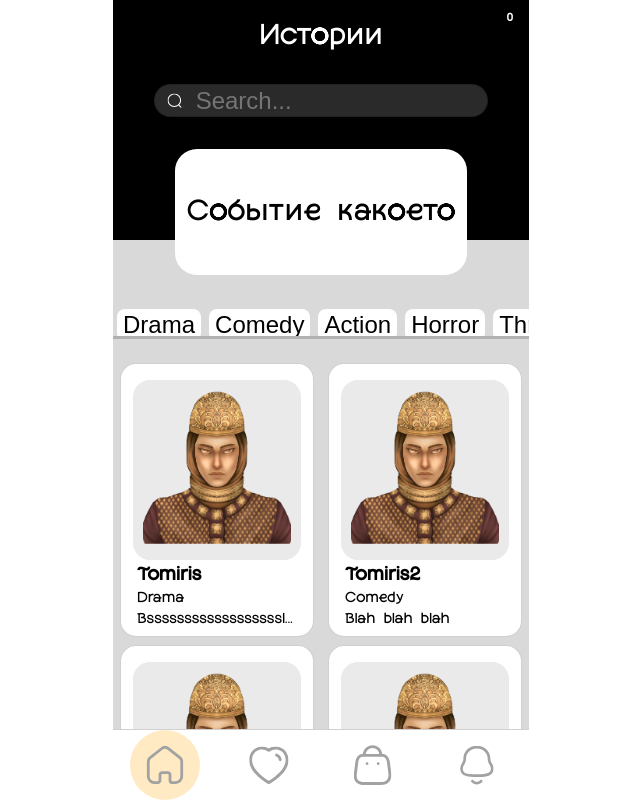
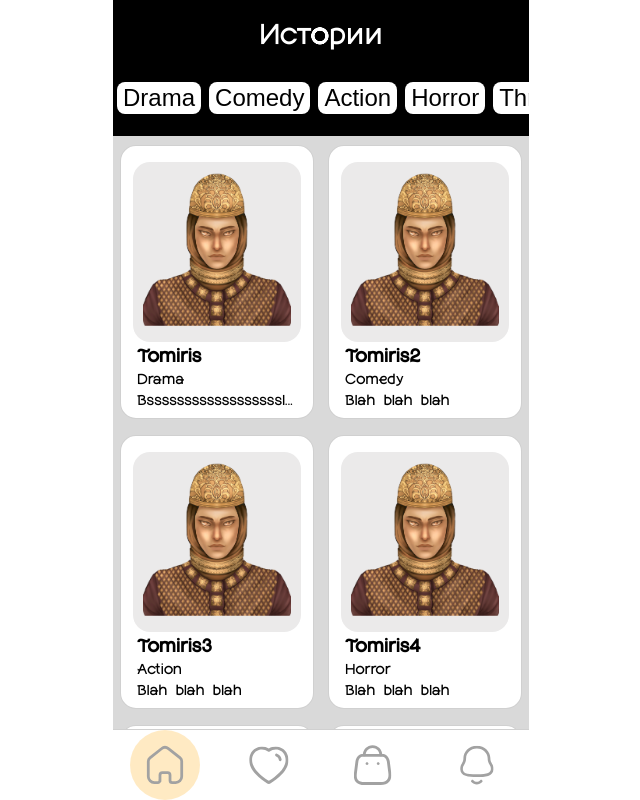
Before and after one commit to c0st1nus/nomadic-telegram, a React (Vite) app: page /home in a window 1280 px wide. Shown: the whole page, without its empty margins (319-959 px from the left). Built offline with nearby package versions, Linux system fonts and the light colour scheme.

Commit message:
Small fixes

```diff
--- a/src/components/Characters.tsx
+++ b/src/components/Characters.tsx
@@ -45,8 +45,7 @@ const Scene = ({...props} : SceneProps) => {
     );
 }
 
-const Sprite = styled.img<CharacterProps>
-`
+const Sprite = styled.img<CharacterProps>`
     height: ${props => props.height/2}vh;
     width: auto;
     object-fit: contain;
--- a/src/components/Navbar.tsx
+++ b/src/components/Navbar.tsx
@@ -28,6 +28,7 @@ const StyledLink = styled(NavLink)`
 `;
 
 const Navbar = () => {
+    const location = useLocation();
     const buttons = [
         { name: "home", icon: "/public/home.svg", path: "/home" },
         { name: "heart", icon: "/public/heart.svg", path: "/favourite" },
@@ -37,7 +38,7 @@ const Navbar = () => {
     return (
     <StyledNavbar>
         {buttons.map((button) => (
-        <StyledLink key={button.name} to={button.path} style={{ backgroundColor: button.path.includes(useLocation().pathname) ? "#ffa6003c" : "transparent" }}>
+        <StyledLink key={button.name} to={button.path} style={{ backgroundColor: button.path == location.pathname ? "#ffa6003c" : "transparent" }}>
           <StyledIcon src={button.icon} />
         </StyledLink>
         ))}
--- a/src/components/Story.tsx
+++ b/src/components/Story.tsx
@@ -5,7 +5,7 @@ interface StoryProps {
     title: string;
     description: string;
     category: string;
-    points: number;
+    // points: number;
 };
 
 const StyledStory = styled.div<StoryProps>`
@@ -17,11 +17,10 @@ const StyledStory = styled.div<StoryProps>`
     height: auto;
     gap: 5px;
 `;
-const StyledText = styled.div
-`
+const StyledText = styled.div`
     color: black;
     font-size: 1rem;
-    text-wrap: nowrap;
+    /* text-wrap: nowrap; */
     overflow: hidden;
     width: 20vh;
     white-space: nowrap;
@@ -38,35 +37,35 @@ const StyledImage = styled.img`
     background-color:rgb(235, 234, 234);
 `;
 
-const StyledPoints = styled.div`
-    position: absolute;
-    top: 1vh;
-    right: 1vh;
-    background-color: #000000;
-    color: #FFFFFF;
-    padding: 0.5vh 1vh;
-    border-radius: 1vh;
-    font-size: 1.5vh;
-    font-weight: 700;
-    z-index: 1;
-    user-select: none;
-    cursor: default;
-    user-select: none;
-    outline: none;
-    -webkit-tap-highlight-color: transparent;
-    user-select: none;
-    outline: none;
-    -webkit-tap-highlight-color: transparent;
-    user-select: none;
-    outline: none;
-    -webkit-tap-highlight-color: transparent;
-`;
+// const StyledPoints = styled.div`
+//     position: absolute;
+//     top: 1vh;
+//     right: 1vh;
+//     background-color: #000000;
+//     color: #FFFFFF;
+//     padding: 0.5vh 1vh;
+//     border-radius: 1vh;
+//     font-size: 1.5vh;
+//     font-weight: 700;
+//     z-index: 1;
+//     user-select: none;
+//     cursor: default;
+//     user-select: none;
+//     outline: none;
+//     -webkit-tap-highlight-color: transparent;
+//     user-select: none;
+//     outline: none;
+//     -webkit-tap-highlight-color: transparent;
+//     user-select: none;
+//     outline: none;
+//     -webkit-tap-highlight-color: transparent;
+// `;
 
 const Story = ({...props}: StoryProps) => {
     return (
         <StyledStory {...props}>
             <StyledImage src={props.image} alt={props.title} />
-            <StyledPoints>{props.points}</StyledPoints>
+            {/* <StyledPoints>{props.points}</StyledPoints> */}
             <StyledText style={{ fontWeight: 'bold', fontSize: '1.25rem' }}>{props.title}</StyledText>
             <StyledText>{props.category}</StyledText>
             <StyledText>{props.description}</StyledText>
--- a/src/components/Typewriter.tsx
+++ b/src/components/Typewriter.tsx
@@ -1,4 +1,4 @@
-import React, { useState, useEffect } from 'react';
+import { useState, useEffect } from 'react';
 
 const Typewriter = ({ text, delay }: { text: string; delay: number }) => {
   const [currentText, setCurrentText] = useState('');
--- a/src/components/paragraph.tsx
+++ b/src/components/paragraph.tsx
@@ -30,7 +30,7 @@ const StyledParagraph = styled.p<ParagraphProps>`
     padding: ${({ padding }) => padding};
     position: ${({ position }) => position};
     width: 100%;
-    text-wrap: nowrap;
+    /* text-wrap: nowrap; */
     white-space: nowrap;
     text-overflow: hidden;
 `;
--- a/src/pages/Menu/Home.tsx
+++ b/src/pages/Menu/Home.tsx
@@ -1,7 +1,7 @@
 import styled from "styled-components";
 import { NavLink } from "react-router-dom";
-import { useState } from "react";
-import { Paragraph, SearchBar, Story } from "../../components";
+import { useState, useEffect } from "react";
+import { Story } from "../../components";
 
 class Story_Class {
     public id: number;
@@ -9,7 +9,7 @@ class Story_Class {
     public description: string;
     public category: string;
     public image: string;
-    public points: number = 0;
+    // public points: number = 0;
 
     constructor(id: number, title: string, description: string, category: string, image: string) {
         this.id = id;
@@ -37,6 +37,7 @@ const StyledHome = styled.div`
     width: 100%;
     font-size: 2rem;
     gap: 2vh;
+    /* position: fixed; */
 `;
 
 const StyledGradient = styled.div`
@@ -44,39 +45,29 @@ const StyledGradient = styled.div`
     background: black;
     position: absolute;
     width: 100%;
-    height: 30%;
+    height: 17vh;
     top: 0;
-    left: 0;
-`
-
-
-const StyledEvent = styled.div`
-    display: flex;
-    align-items: center;
-    justify-content: center;
-    text-align: center;
-    width: 70%;
-    height: 30%;
-    background-color: white;
-    border-radius: 22px;
+    overflow: hidden;
 `;
 
 const StyledCategories = styled.div`
+    height: 5.5vh;
     width: 100%;
     display: flex;
-    /* flex-wrap: nowrap; */
     margin-top: 1vh;
     flex-direction: row;
     z-index: 1;
     overflow-x: auto;
-    /* white-space: nowrap; */
-    gap: 0vh;
-    padding: 10px;
+    overflow-y: hidden; // Prevent vertical scroll
+    gap: 0;
+    padding: 0.7vh;
     border-bottom: 3px solid #0000002f;
+    overscroll-behavior-x: contain; // Contain horizontal scroll
+    touch-action: pan-x; // Improve touch scrolling
 `;
 
 const StyledCategory = styled.button<ICategory>`
-    margin: 0vh 0.5vh;
+    margin: 0 0.5vh;
     height: 2rem;
     text-align: center;
     border-radius: 1vh;
@@ -88,11 +79,16 @@ const StyledCategory = styled.button<ICategory>`
     border: none;
 `;
 
+
 const StyledStories = styled.div`
+    flex-grow: 1;
+    overflow-y: auto;
+    overflow-x: hidden; // Prevent horizontal scroll
+    width: 100%;
     display: grid;
     grid-template-columns: repeat(2, 1fr);
-    overflow-y: scroll;
-    width: 100%;
+    overscroll-behavior-y: contain; // Contain vertical scroll
+    touch-action: pan-y; // Improve touch scrolling
 `;
 
 const StyledStory = styled(NavLink)`
@@ -106,21 +102,26 @@ const StyledStory = styled(NavLink)`
     padding: 1rem;
     text-decoration: none;
     background-color: white;
-    margin: auto;
-    margin-top: 1vh;
+    margin: 1vh auto;
     z-index: -2;
 `;
-const StyledText = styled.div
-`
+
+const StyledText = styled.div`
     color: white;
     font-size: 2rem;
     width: 100%;
     text-align: center;
     margin-top: 20px;
-`
+`;
 
 const Home = () => {
-    const [searchValue, setSearchValue] = useState("");
+    // Add useEffect to control body overflow
+    useEffect(() => {
+        document.body.style.overflow = 'hidden';
+        return () => {
+            document.body.style.overflow = 'visible';
+        };
+    }, []);
     const [activeCategory, setActiveCategory] = useState<string | null>(null);
     const [currentCategory, setCurrentCategory] = useState(DefaultCategory);
 
@@ -129,10 +130,11 @@ const Home = () => {
         setActiveCategory(newCategory);
         setCurrentCategory({
             ...currentCategory,
-            activated: newCategory ? true : false
+            activated: Boolean(newCategory)
         });
         console.log(newCategory);
     };
+
     const categories = [
         "Drama",
         "Comedy",
@@ -146,31 +148,14 @@ const Home = () => {
         new Story_Class(2, "Tomiris2", "Blah blah blah", "Comedy", "/public/Tomiris.png"),
         new Story_Class(3, "Tomiris3", "Blah blah blah", "Action", "/public/Tomiris.png"),
         new Story_Class(4, "Tomiris4", "Blah blah blah", "Horror", "/public/Tomiris.png"),
-        new Story_Class(4, "Tomiris4", "Blah blah blah", "Horror", "/public/Tomiris.png"),
-        new Story_Class(4, "Tomiris4", "Blah blah blah", "Horror", "/public/Tomiris.png"),
-
+        new Story_Class(5, "Tomiris5", "Blah blah blah", "Horror", "/public/Tomiris.png"),
+        new Story_Class(6, "Tomiris6", "Blah blah blah", "Horror", "/public/Tomiris.png"),
     ];
 
     return (
         <StyledHome>
-            <StyledGradient/>
+            <StyledGradient />
             <StyledText>Истории</StyledText>
-            <SearchBar
-            width="80%"
-            height="5vh"
-            borderRadius="3vh"
-            selfAlign="center"
-            margin="2vh 3vh"
-            background="#2A2A2A"
-            searchButtonIconSize="15vh"
-            searchButtonIcon="/public/Search.svg"
-            inputPadding="1vh"
-            textColor="white"
-            value={searchValue}
-            onChange={(e: React.ChangeEvent<HTMLInputElement>) => setSearchValue(e.target.value)}
-            onSearchClick={() => console.log(searchValue)}
-            />
-            <StyledEvent> Событие какоето</StyledEvent>
             <StyledCategories>
                 {categories.map((category, index) => (
                     <StyledCategory
@@ -183,20 +168,22 @@ const Home = () => {
                 ))}
             </StyledCategories>
             <StyledStories>
-                {stories.map((story) => (
+                {stories
+                    .filter((story) => !activeCategory || story.category === activeCategory)
+                    .map((story) => (
                         <StyledStory to={`/story/${story.id}`} key={story.id}>
                             <Story
                                 image={story.image}
                                 title={story.title}
                                 description={story.description}
                                 category={story.category}
-                          points={story.points}
                             />
                         </StyledStory>
                     ))}
+                <br/><br/>
             </StyledStories>
         </StyledHome>
     );
-}
+};
 
 export default Home;
--- a/src/pages/StoryPage.tsx
+++ b/src/pages/StoryPage.tsx
@@ -29,8 +29,7 @@ const stories = [
 
 ];
 
-const StyledBackground = styled.div
-`
+const StyledBackground = styled.div`
     padding-top: 20px;
     width: 100%;
     height: 100%;
@@ -41,19 +40,19 @@ const StyledBackground = styled.div
     background-image: url("/public/back 1.svg");
     background-size: cover;
 `;
-const StyledLogo = styled.img
-`
+
+const StyledLogo = styled.img`
     z-index: 0;
     width: 85%;
-    obdject-fit: contain;
+    /* obdject-fit: contain; */
 `;
-const StyledTitle = styled.p
-`
+
+const StyledTitle = styled.p`
     font-size: 2rem;
     margin: 0px;
 `
-const StyledText = styled.p
-`
+
+const StyledText = styled.p`
     background-color:rgba(255, 255, 255, 0.8);
     font-size: 1rem;
     width: 85%;
@@ -61,8 +60,8 @@ const StyledText = styled.p
     border-radius: 10px;
     border: 3px solid white;
 `;
-const StyledButton = styled(NavLink)
-`
+
+const StyledButton = styled(NavLink)`
     border-radius: 10px;
     width: 50%;
     height: 5%;
@@ -80,16 +79,21 @@ const StyledButton = styled(NavLink)
 
 const StoryPage = () => {
     const { id } = useParams<{ id: string }>();
+    if (!id) {
+        return <div>Error: Story id is missing.</div>;
+    }
+    const storyIndex = parseInt(id) - 1;
+    const story = stories[storyIndex];
     return (
         <StyledBackground>
-            <StyledLogo src={stories[parseInt(id) - 1].image} />
+            <StyledLogo src={story.image} />
             <StyledText>
                 <StyledTitle>
-                    {stories[parseInt(id) - 1].title}
+                    {story.title}
                 </StyledTitle>
-                {stories[parseInt(id) - 1].description}
+                {story.description}
             </StyledText>
-            <StyledButton to={`/game/{id}`}>ИГРАТЬ</StyledButton>
+            <StyledButton to={`/game/${id}`}>ИГРАТЬ</StyledButton>
             <Navbar2/>
         </StyledBackground>
     );
```
Also changed, not shown: package.json (+17 -17 lines), src/components/NavBar2.tsx (+11 -2 lines), src/components/dialog.tsx (+9 -11 lines), src/pages/InGamePage.tsx (+14 -8 lines), 1 other file (tests, documents, lock files or other folders). Lines whose indentation alone changed are shown as unchanged.
